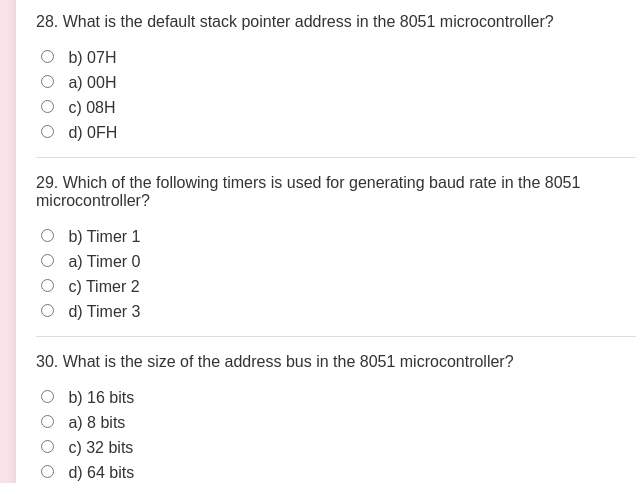
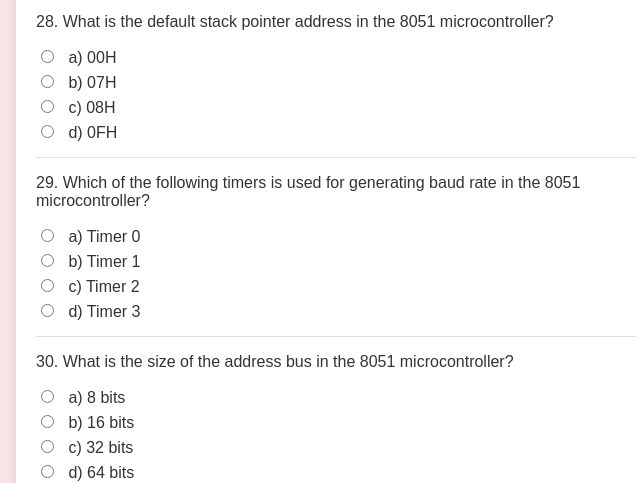
Before and after one commit to adityagopal1807/Iot4, a plain HTML site: page index.html in a window 1280 px wide. Shown: the part 4688-5171 px from the top of the page, 304-944 px from the left. Drawn offline with Linux system fonts and the light colour scheme.

Commit message:
Update index.html

```diff
--- a/index.html
+++ b/index.html
@@ -207,23 +207,24 @@
                 <label><input type="radio" name="q27" value="d"> d) Using RST (Reset)</label>
             </div>
             <div class="question">
-                <p>28. What is the default stack pointer address in the 8051 microcontroller?</p>
-                <label><input type="radio" name="q28" value="b"> b) 07H</label>
-                <label><input type="radio" name="q28" value="a"> a) 00H</label>
-                <label><input type="radio" name="q28" value="c"> c) 08H</label>
-                <label><input type="radio" name="q28" value="d"> d) 0FH</label>
+    <p>28. What is the default stack pointer address in the 8051 microcontroller?</p>
+    <label><input type="radio" name="q8" value="a"> a) 00H</label>
+    <label><input type="radio" name="q8" value="b"> b) 07H</label>
+    <label><input type="radio" name="q8" value="c"> c) 08H</label>
+    <label><input type="radio" name="q8" value="d"> d) 0FH</label>
             </div>
             <div class="question">
                 <p>29. Which of the following timers is used for generating baud rate in the 8051 microcontroller?</p>
+
+                <label><input type="radio" name="q29" value="a"> a) Timer 0</label>
                 <label><input type="radio" name="q29" value="b"> b) Timer 1</label>
-                <label><input type="radio" name="q29" value="a"> a) Timer 0</label>
                 <label><input type="radio" name="q29" value="c"> c) Timer 2</label>
                 <label><input type="radio" name="q29" value="d"> d) Timer 3</label>
             </div>
             <div class="question">
                 <p>30. What is the size of the address bus in the 8051 microcontroller?</p>
+                <label><input type="radio" name="q30" value="a"> a) 8 bits</label>
                 <label><input type="radio" name="q30" value="b"> b) 16 bits</label>
-                <label><input type="radio" name="q30" value="a"> a) 8 bits</label>
                 <label><input type="radio" name="q30" value="c"> c) 32 bits</label>
                 <label><input type="radio" name="q30" value="d"> d) 64 bits</label>
             </div>
```
